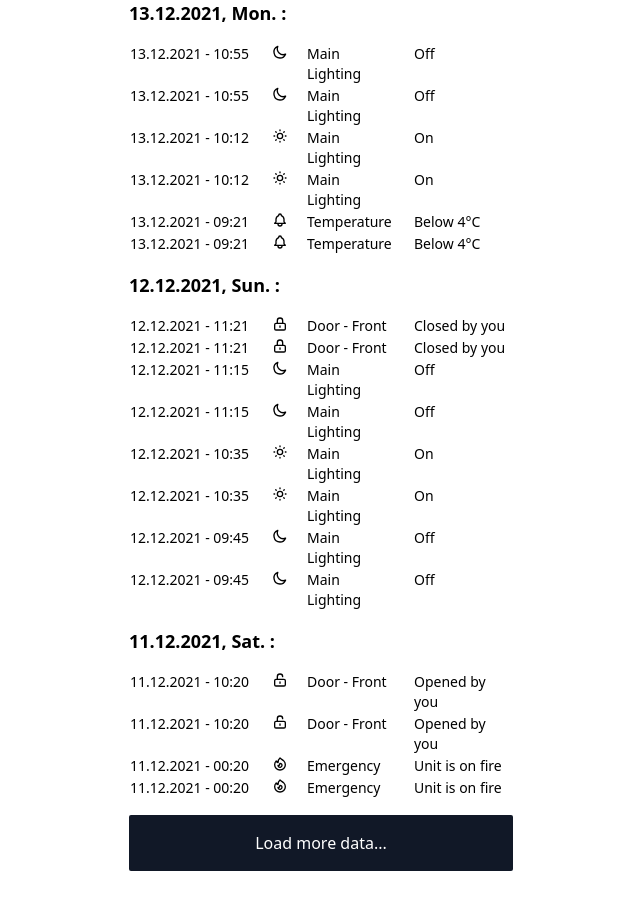
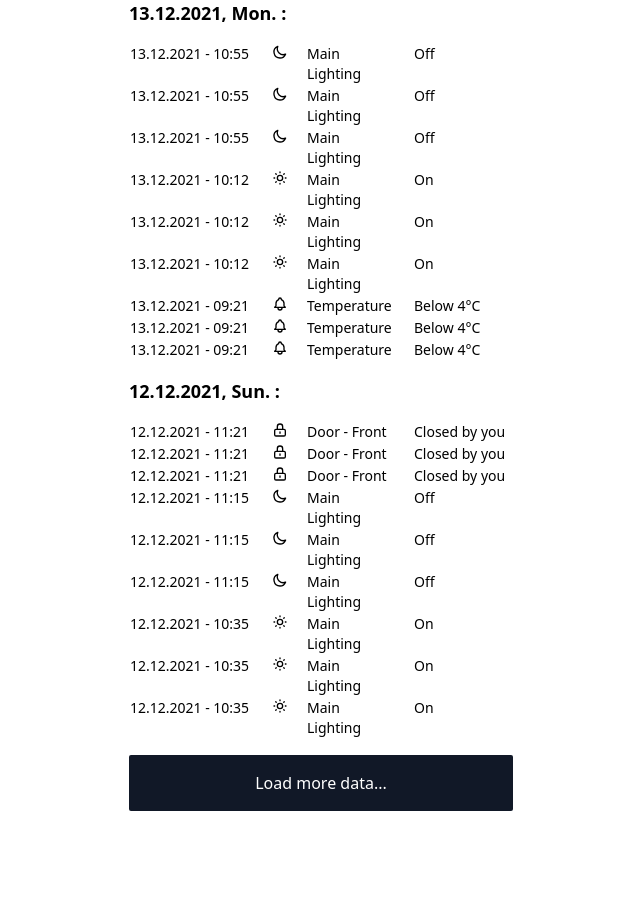
Before and after one commit to Pedropfuenmayor/Log-Screens, a Next.js app: page / in a window 1280 px wide. Shown: the part 420-1330 px from the top of the page, without its empty margins (319-959 px from the left). After the commit the page ends 1271 px from the top, so only its background shows below. Built offline with nearby package versions, Linux system fonts and the light colour scheme.

Commit message:
loading..

```diff
--- a/components/ui/Table.tsx
+++ b/components/ui/Table.tsx
@@ -1,20 +1,22 @@
 import activityAlertLogData from "../../data/data";
 import {
   getLogsByDate,
-  formatDateLabel,
-  formatLogsDate,
   paginateLogs,
   filterLogsByType,
   filterLogsBySearch,
+  isData,
 } from "../../helper";
 
 import { useEffect, useState } from "react";
-import { ActivityAlertLogType, LogsByDateType, TableProps } from "../../models/models";
+import {
+  ActivityAlertLogType,
+  LogsByDateType,
+  TableProps,
+} from "../../models/models";
 
 export default function Table({ selected, inputText }: TableProps) {
-  const [logsByDate, setLogsByDate] = useState<LogsByDateType | null>();
+  const [logsByDate, setLogsByDate] = useState<LogsByDateType>();
   const [initialLogs, setInitialLogs] = useState<ActivityAlertLogType[]>([]);
-
 
   function increaseNumberOfLogs() {
     setInitialLogs(paginateLogs(activityAlertLogData, 30));
@@ -26,14 +28,19 @@
 
   useEffect(() => {
     const filteredLogsBytype = filterLogsByType(selected, initialLogs);
-    const filteredLogsBySearch = filterLogsBySearch(inputText,filteredLogsBytype)
+    const filteredLogsBySearch = filterLogsBySearch(
+      inputText,
+      filteredLogsBytype
+    );
+    const logsByDateFormated = getLogsByDate(filteredLogsBySearch);
+    setLogsByDate(logsByDateFormated);
+  }, [selected, initialLogs, inputText]);
 
-    setLogsByDate(getLogsByDate(filteredLogsBySearch));
-  }, [selected, initialLogs, inputText]);
+  if(!isData(logsByDate)) return <p className='mt-10 text-sm text-center'>Loading..</p>
 
   return (
     <div className="relative overflow-x-auto mt-2">
-      {logsByDate && Object.keys(logsByDate).map((dateLabel, i) => (
+        {Object.keys(logsByDate).map((dateLabel, i) => (
           <div key={i}>
             <h3 className="font-bold my-4 m-auto text-lg w-72 sm:w-96">
               {dateLabel}
@@ -42,9 +49,7 @@
               <tbody className="">
                 {logsByDate[dateLabel].map((log, i) => (
                   <tr key={i} className="bg-white flex justify-between">
-                  <td className=" w-[94px] sm:w-[125px]">
-                    {log.date}
-                  </td>
+                    <td className=" w-[94px] sm:w-[125px]">{log.date}</td>
                     <td className="w-[18px]">
                       <log.icon className="h-4 w-4" />
                     </td>
--- a/helper/index.ts
+++ b/helper/index.ts
@@ -11,7 +11,7 @@
   const sortedLogs = logs.sort((a, b) => b.timestamp - a.timestamp);
   const logsByDate = {};
   sortedLogs.forEach((log) => {
-    const date = formatDateLabel(log.timestamp)
+    const date = formatDateLabel(log.timestamp);
     if (logsByDate.hasOwnProperty(date)) {
       logsByDate[date].push(log);
     } else {
@@ -22,9 +22,7 @@
   return logsByDate;
 }
 
-export function formatDateLabel(
-  timestamp:number
-): string {
+export function formatDateLabel(timestamp: number): string {
   const today = DateTime.now();
   const logsDate = DateTime.fromSeconds(timestamp);
   const isToday = logsDate.hasSame(today, "day");
@@ -50,7 +48,8 @@
   initialLogs: ActivityAlertLogType[],
   logsAmount: number
 ): ActivityAlertLogType[] {
-  return initialLogs.slice(0, logsAmount);
+  const sortedLogs = initialLogs.sort((a, b) => b.timestamp - a.timestamp);
+  return sortedLogs.slice(0, logsAmount);
 }
 export function filterLogsByType(
   entriesTypes: LogTypeObj,
@@ -66,7 +65,10 @@
   }
 }
 
-function addDateToLogs(logs: ActivityAlertLogType[],formatLogsDate: FormatLogsDateFunction): ActivityAlertLogWithDate[] {
+function addDateToLogs(
+  logs: ActivityAlertLogType[],
+  formatLogsDate: FormatLogsDateFunction
+): ActivityAlertLogWithDate[] {
   const formatedLogsWithDate = logs.map((log) => {
     const date = formatLogsDate(log.timestamp);
     return { ...log, date };
@@ -99,3 +101,10 @@
 
   return filteredLogsBySearch;
 }
+
+export function isData(obj) {
+  if (obj) {
+    return Object.keys(obj).length !== 0;
+  }
+  return false;
+}
```
Lines whose indentation alone changed are shown as unchanged.
